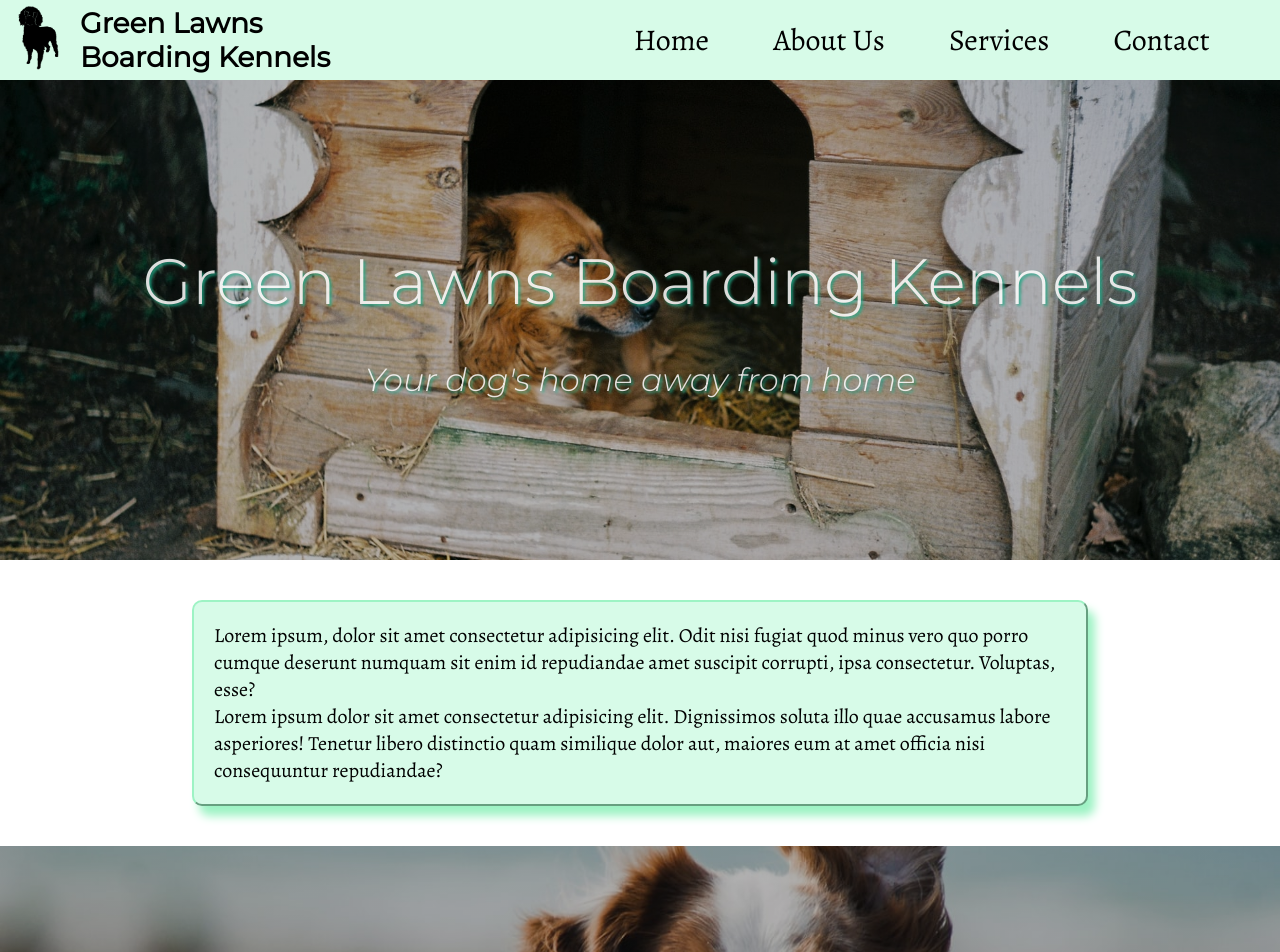
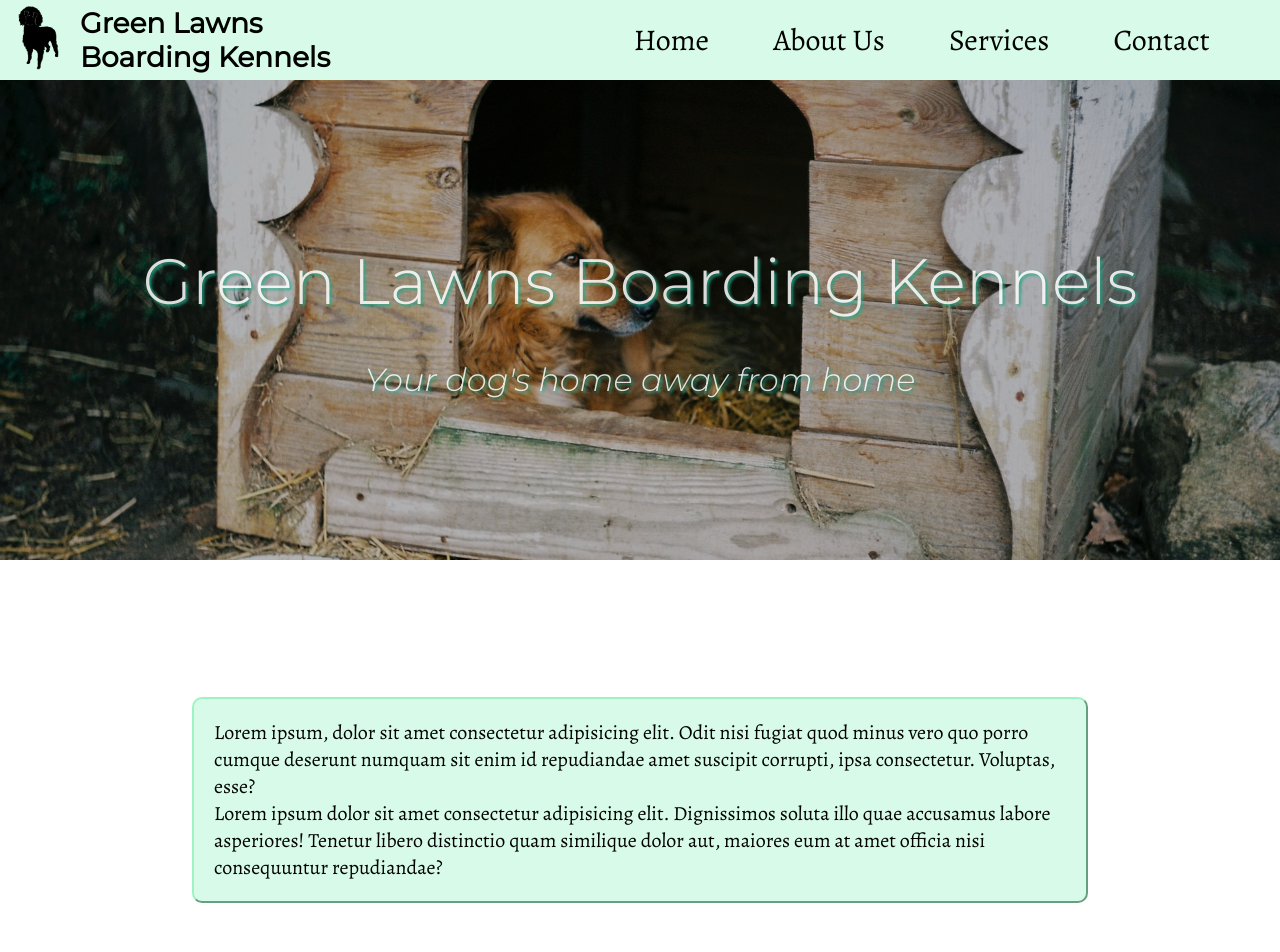
Before and after one commit to Velocima/green-lawns, a React (Create React App) app: page / in a window 1280 px wide. Shown: the top 952 px of the page. Built offline with nearby package versions, Linux system fonts and the light colour scheme.

Commit message:
landing sizing adjusted font added to p

```diff
--- a/src/css/landing.css
+++ b/src/css/landing.css
@@ -41,7 +41,7 @@
     display: flex;
     justify-content: center;
     align-items: center;
-    min-height: 30vh;
+    min-height: 60vh;
     width: 70%; }
     .landing-container .description p {
       width: auto;
@@ -51,5 +51,4 @@
       font-family: "Alegreya", serif;
       background-color: #d7fbe8;
       border: 2px outset #9df3c4;
-      border-radius: 10px;
-      box-shadow: 7px 10px 10px #9df3c4; }
+      border-radius: 10px; }
--- a/src/scss/landing.scss
+++ b/src/scss/landing.scss
@@ -47,7 +47,7 @@
 		display: flex;
 		justify-content: center;
 		align-items: center;
-		min-height: 30vh;
+		min-height: 60vh;
 		width: 70%;
 		p {
 			width: auto;
@@ -58,7 +58,7 @@
 			background-color: $container-color;
 			border: 2px outset $container-shadow;
 			border-radius: 10px;
-			box-shadow: 7px 10px 10px $container-shadow;
+			// box-shadow: 7px 10px 10px $container-shadow;
 		}
 	}
 }
```
Also changed, not shown: src/scss/variables/_variables.scss (+13 -1 lines).
